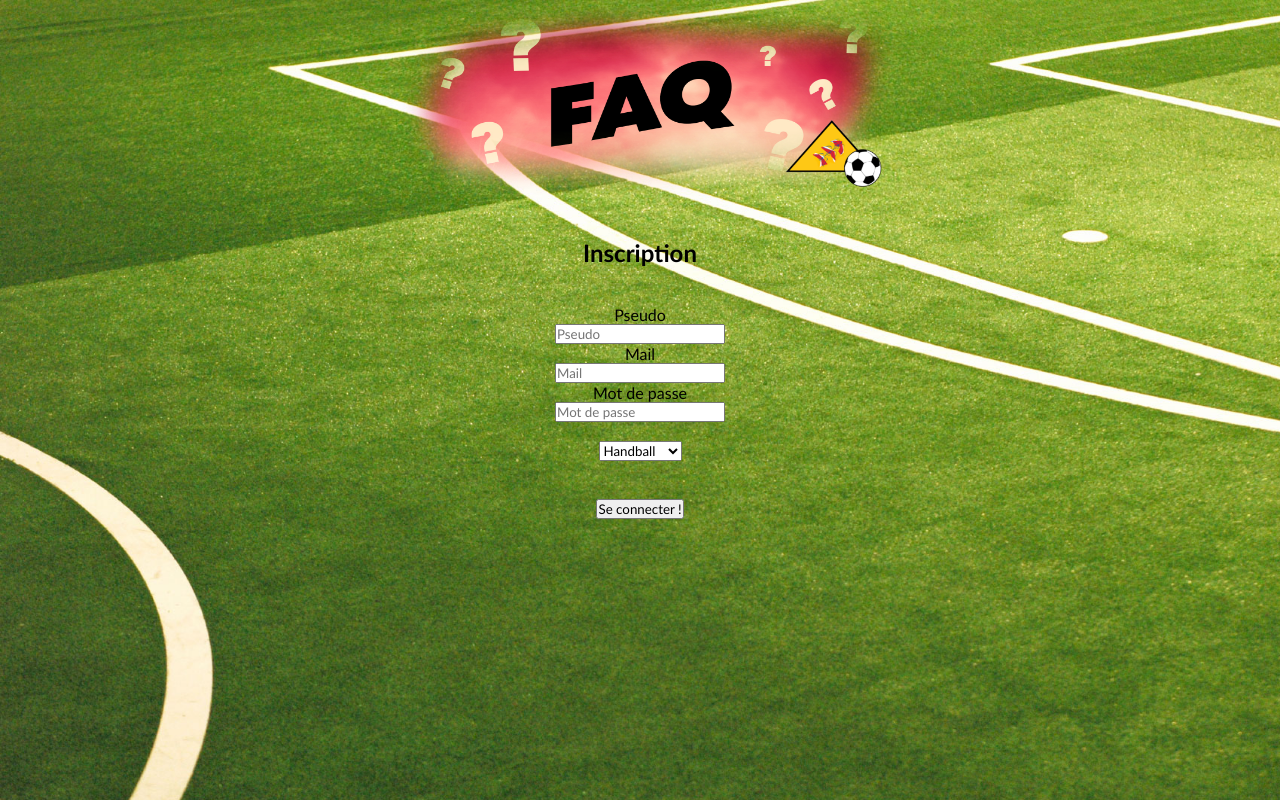
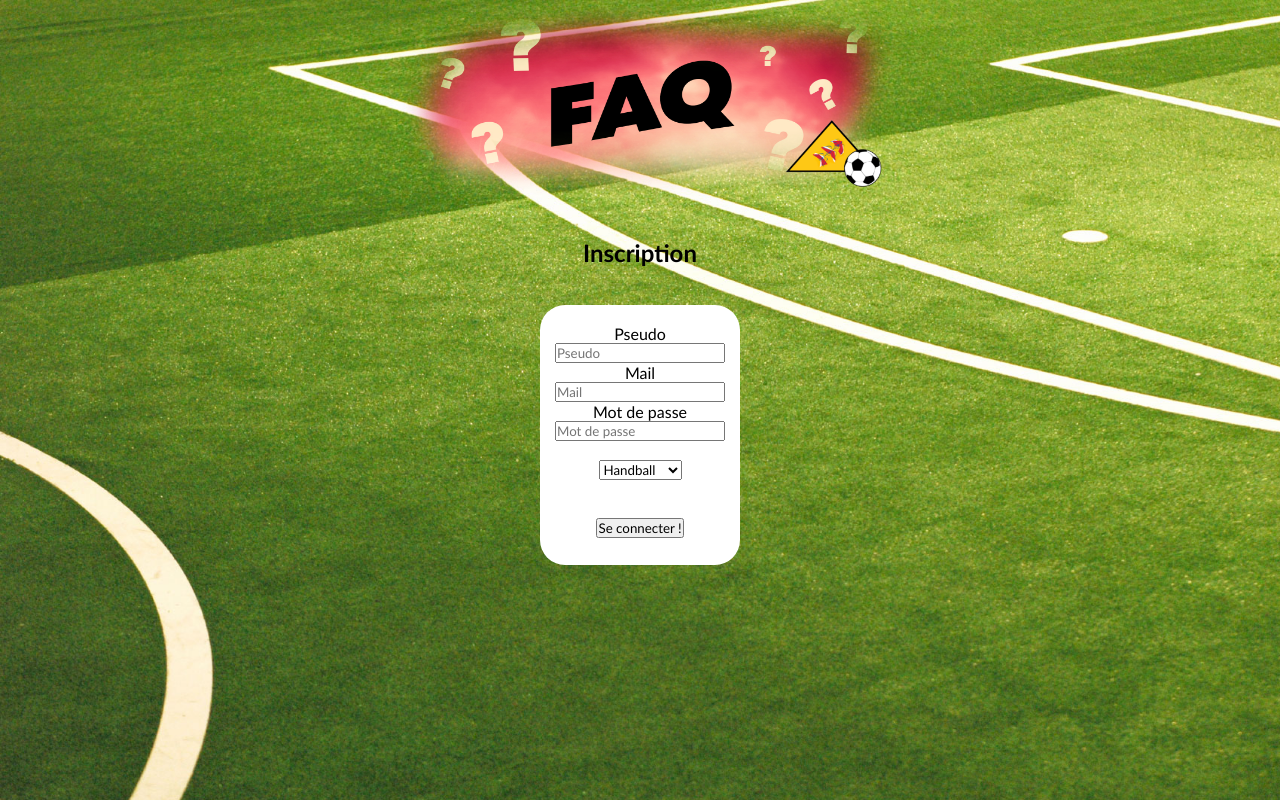
Before and after one commit to MBourdim/M2L, a PHP site: page /register.php in a window 1280 px wide. Run offline with PHP 8.4, Linux system fonts and the light colour scheme.

Commit message:
Changements sur l'onglet d'inscription

```diff
--- /dev/null
+++ b/css/register.css
@@ -0,0 +1,66 @@
+*{
+    margin: 0px;
+    padding: 0px;
+    font-family: Avenir, calibri;
+}
+.outer-div {
+    padding: 0px;
+}
+.inner-div {
+    margin: 0 auto;
+    width: 1000px;
+}
+.rectangle {
+    border-radius: 25px;
+    background: rgb(0, 0, 0);
+    width: 200px;
+    height: 150px;
+
+}
+.outer-div2 {
+    padding: 0px;
+}
+.inner-div2 {
+    border-radius: 25px;
+    background: rgb(255, 255, 255);
+    height: 260px;
+    margin: 0 auto;
+    width: 200px;
+
+}
+body {
+    background-image: url("../img/bgfoot.jpg");
+    background-repeat: no-repeat;
+    background-attachment: fixed;
+    background-size: cover;
+}
+.vertical-menu {
+    width: 250px;
+    height: 20px;
+  }
+.center-menu {
+  height: 90px;
+  width: 1200px;
+}
+  .vertical-menu a {
+    background-color: #eee;
+    color: black;
+    display: block;
+    padding: 12px;
+    text-decoration: none;
+  }
+
+  .vertical-menu a:hover {
+    background-color: #ccc;
+  }
+
+  .vertical-menu a.active {
+    background-color: #4CAF50;
+    color: white;
+  }
+
+  span.imageDroite {
+    left:1200px;
+    top:300px;
+    position:absolute;
+}
--- a/register.php
+++ b/register.php
@@ -28,7 +28,7 @@ if(isset($_POST['submit'])){
    <head>
       <title>Inscription</title>
       <meta charset="utf-8">
-      <link rel="stylesheet" href="css/FAQ.css">
+      <link rel="stylesheet" href="css/register.css">
    </head>
    <body>
    <div class="outer-div">
@@ -45,6 +45,9 @@ if(isset($_POST['submit'])){
       <div align="center">
          <h2>Inscription</h2>
          <br/><br/>
+         <div class="outer-div2">
+        <div class="inner-div2">
+        <br>
          <form method="post" action="register.php" id="form1">
             <p>Pseudo <br> <input type="text" name="pseudo" placeholder="Pseudo"/></p>
             <p>Mail <br> <input type="text" name="mail" placeholder="Mail"/></p>
@@ -63,7 +66,8 @@ if(isset($_POST['submit'])){
          </form>
          <?php
          ?>
+         </div>
       </div>
-
+   </div>
    </body>
 </html>
```
